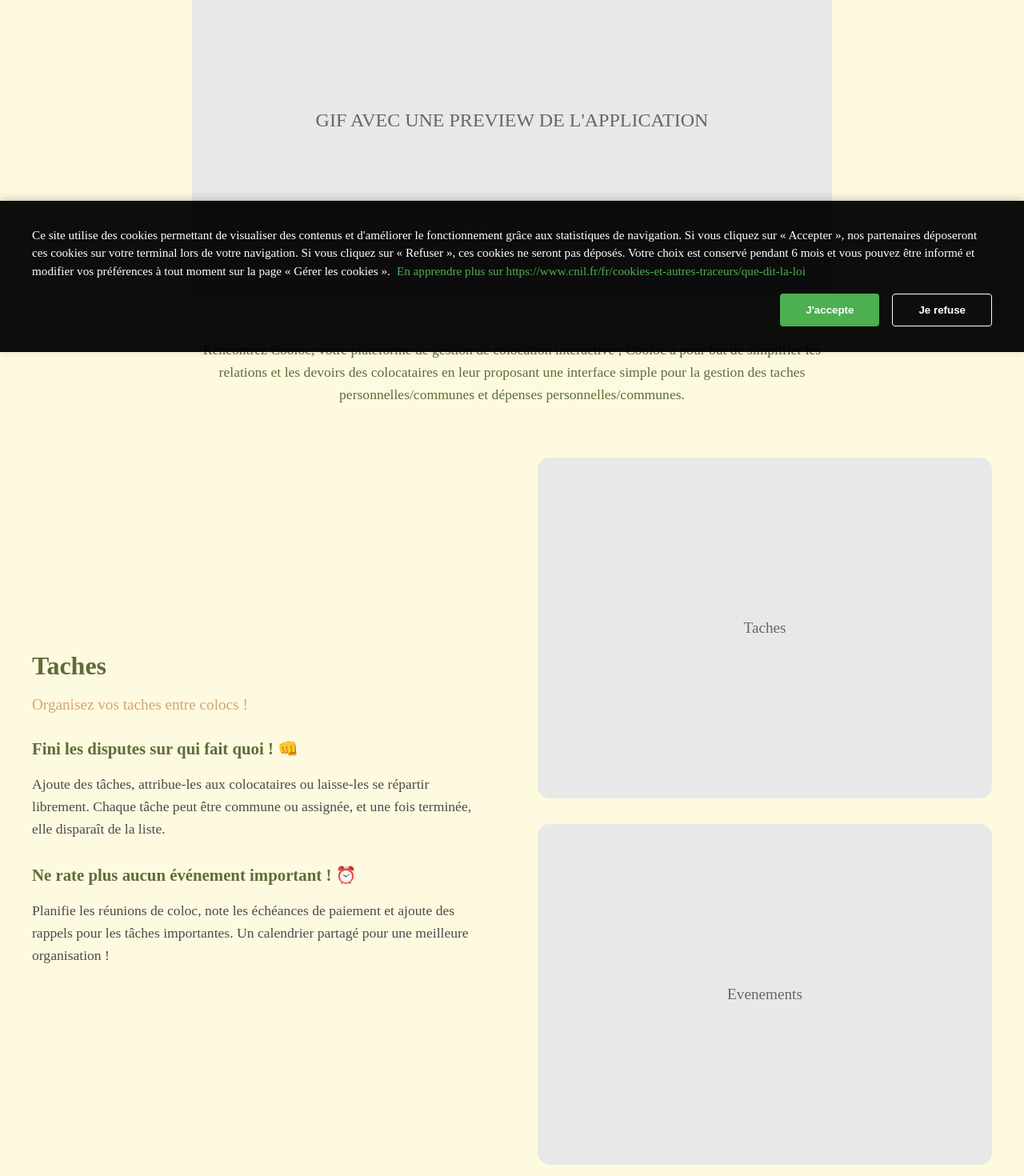
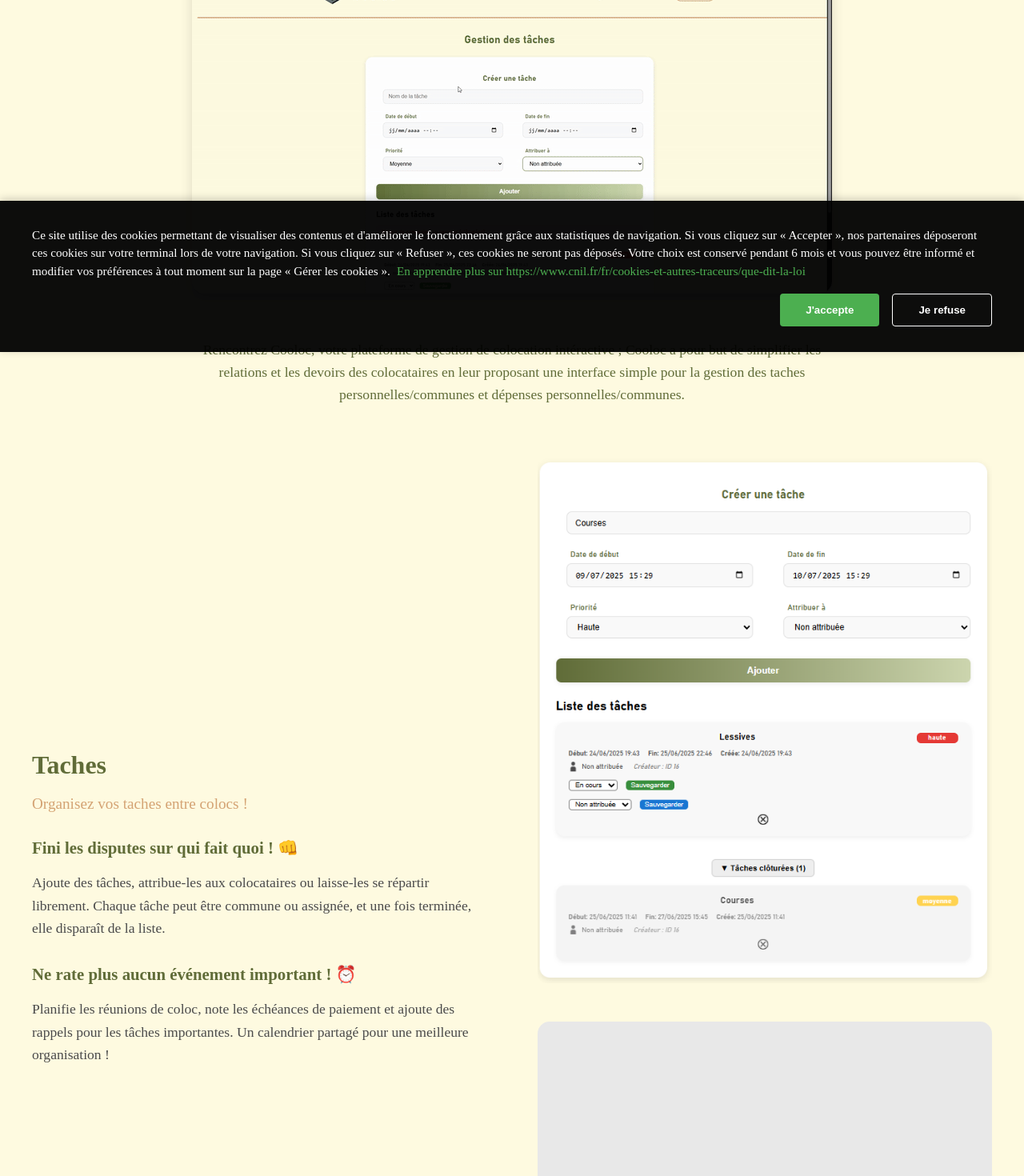
Before and after one commit to MathieuAudibert/Cooloc, a React (Vite) app in the folder frontend/: page / in a window 1280 px wide. Shown: the part 360-1830 px from the top of the page at 80% size. Built offline with nearby package versions, Linux system fonts and the light colour scheme.

Commit message:
✨ feat: gif

```diff
--- a/frontend/src/pages/Home.jsx
+++ b/frontend/src/pages/Home.jsx
@@ -192,9 +192,7 @@ const Home = () => {
                 Grace a <span className="highlight">Cooloc</span>, rendez vos colocations plus facilement gérables !
               </h1>
               <div className="preview-container">
-                <div className="preview-placeholder">
-                  GIF AVEC UNE PREVIEW DE L'APPLICATION
-                </div>
+                <img src="/img/previews/gif_preview.gif" alt="Aperçu Cooloc" className="preview-image" style={{maxWidth: '100%', borderRadius: '16px', boxShadow: '0 2px 16px #0002'}} />
               </div>
               <p className="description">
                 Rencontrez Cooloc, votre plateforme de gestion de colocation intéractive ;
@@ -228,7 +226,7 @@ const Home = () => {
                   </div>
                 </div>
                 <div className="preview-grid">
-                  <div className="preview-box tasks">Taches</div>
+                  <img src="/img/previews/taches.png" alt="Aperçu tâches" className="preview-image" style={{width: '100%', borderRadius: '12px', marginBottom: '1rem'}} />
                   <div className="preview-box events">Evenements</div>
                 </div>
               </div>
@@ -240,7 +238,7 @@ const Home = () => {
               <div className="section-grid">
                 <div className="preview-grid">
                   <div className="preview-box finances">Finances</div>
-                  <div className="preview-box members">Gestion des membres</div>
+                  <img src="/img/previews/gestion_coloc.png" alt="Aperçu membres" className="preview-image" style={{width: '100%', borderRadius: '12px'}} />
                 </div>
                 <div className="text-content">
                   <h2>Gestion</h2>
--- a/frontend/src/styles/home.css
+++ b/frontend/src/styles/home.css
@@ -98,9 +98,17 @@ section {
 }
 
 .preview-grid {
-  display: grid;
+  display: flex;
+  flex-direction: column;
   gap: 2rem;
-  grid-template-rows: repeat(2, 1fr);
+}
+
+.preview-box,
+.preview-image {
+  width: 100%;
+  min-height: 220px;
+  max-width: 100%;
+  object-fit: cover;
 }
 
 .preview-box {
```
Also changed, not shown: frontend/public/img/previews/gif_preview.gif (added).
